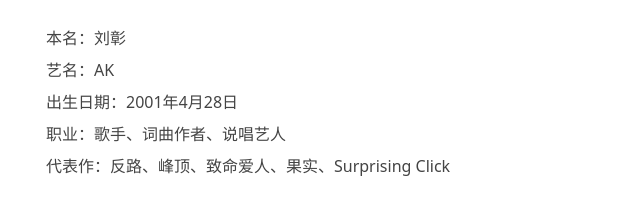
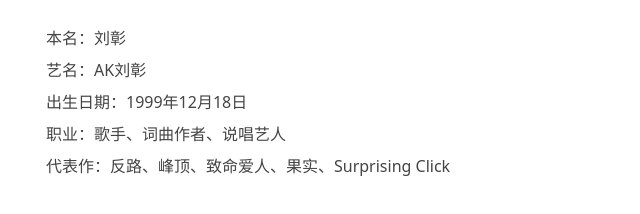
Before and after one commit to Akirakin1218/Akira, a website: page profile.html in a window 1280 px wide. Shown: the part 267-481 px from the top of the page, 354-994 px from the left. Drawn offline with Linux system fonts and the light colour scheme.

Commit message:
Update profile.html

```diff
--- a/profile.html
+++ b/profile.html
@@ -202,8 +202,8 @@
         </div>
         <div class="info-list">
           <p>本名：刘彰</p>
-          <p>艺名：AK</p>
-          <p>出生日期：2001年4月28日</p>
+          <p>艺名：AK刘彰</p>
+          <p>出生日期：1999年12月18日</p>
           <p>职业：歌手、词曲作者、说唱艺人</p>
           <p>代表作：反路、峰顶、致命爱人、果实、Surprising Click</p>
         </div>
```
